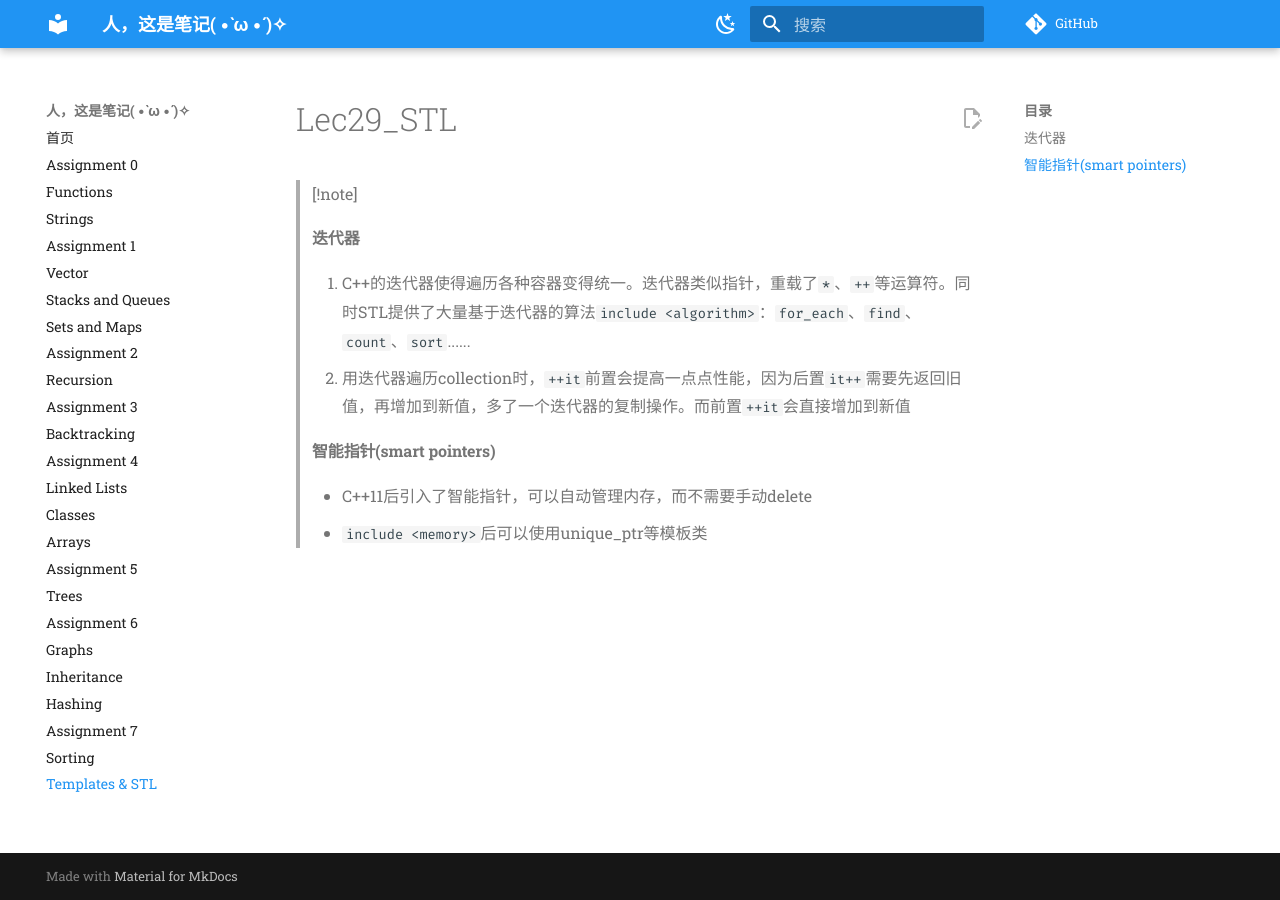
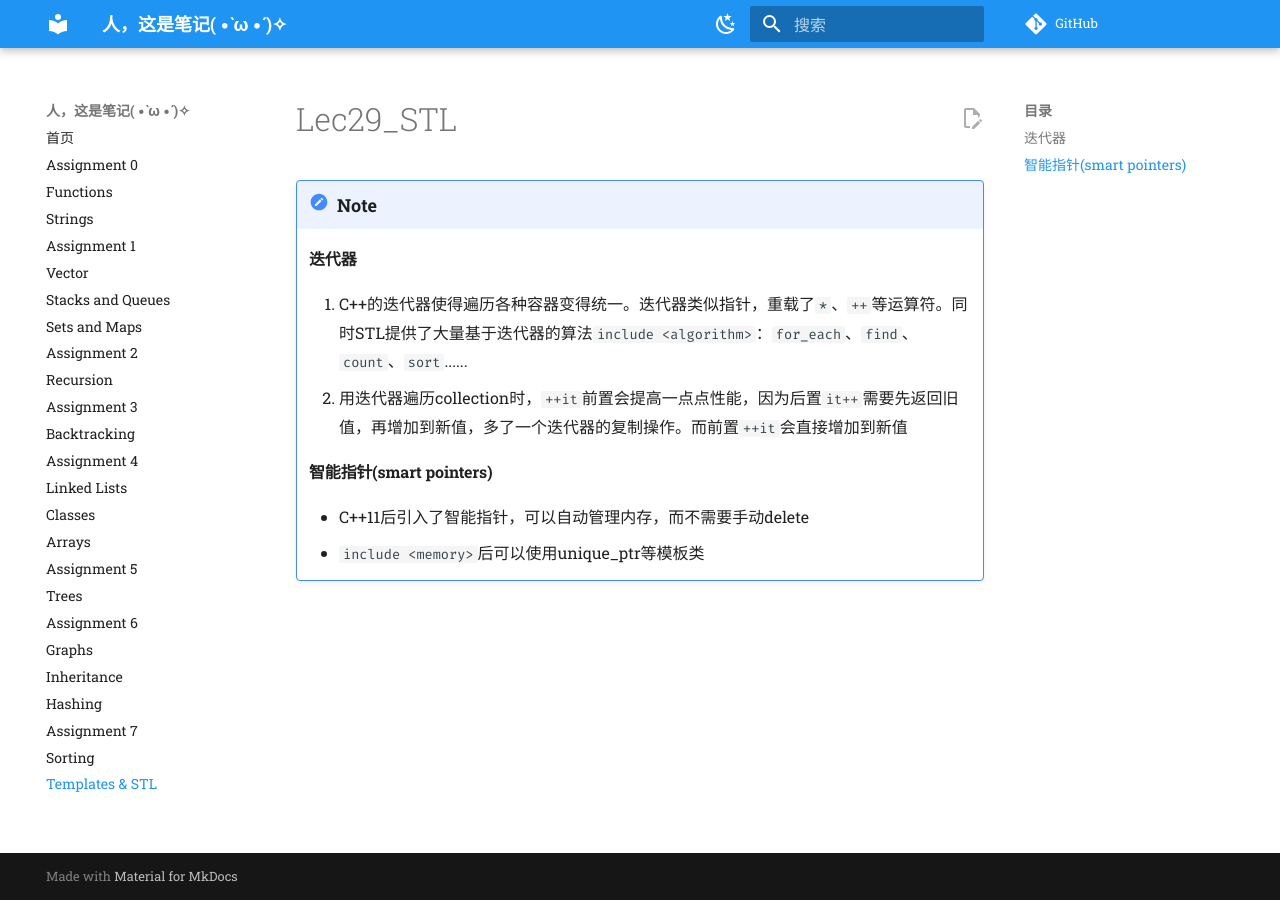
Before and after one commit to Ori-Alnilam/cs106x-notes-by-mkdocs, an MkDocs documentation site: the page built from docs/lec29_stl.md, in a window 1280 px wide. Built offline with MkDocs 1.6.1 and Material for MkDocs 9.7.7, drawn with Linux system fonts in a browser that asks for light colours; comment, search, counter and statistics services are not loaded.

Commit message:
docs: 修改lec29 STL中markdown渲染问题

```diff
--- a/docs/lec29_stl.md
+++ b/docs/lec29_stl.md
@@ -1,9 +1,9 @@
 # Lec29_STL
-> [!note]
-> #### 迭代器
-> 1. C++的迭代器使得遍历各种容器变得统一。迭代器类似指针，重载了`*`、`++`等运算符。同时STL提供了大量基于迭代器的算法`include <algorithm>`：`for_each`、`find`、`count`、`sort`......
-> 2. 用迭代器遍历collection时，`++it`前置会提高一点点性能，因为后置`it++`需要先返回旧值，再增加到新值，多了一个迭代器的复制操作。而前置`++it`会直接增加到新值
->
-> #### 智能指针(smart pointers)
-> - C++11后引入了智能指针，可以自动管理内存，而不需要手动delete
-> - `include <memory>`后可以使用unique_ptr等模板类
+!!! note
+    #### 迭代器
+    1. C++的迭代器使得遍历各种容器变得统一。迭代器类似指针，重载了`*`、`++`等运算符。同时STL提供了大量基于迭代器的算法`include <algorithm>`：`for_each`、`find`、`count`、`sort`......
+    2. 用迭代器遍历collection时，`++it`前置会提高一点点性能，因为后置`it++`需要先返回旧值，再增加到新值，多了一个迭代器的复制操作。而前置`++it`会直接增加到新值
+
+    #### 智能指针(smart pointers)
+    - C++11后引入了智能指针，可以自动管理内存，而不需要手动delete
+    - `include <memory>`后可以使用unique_ptr等模板类
```
